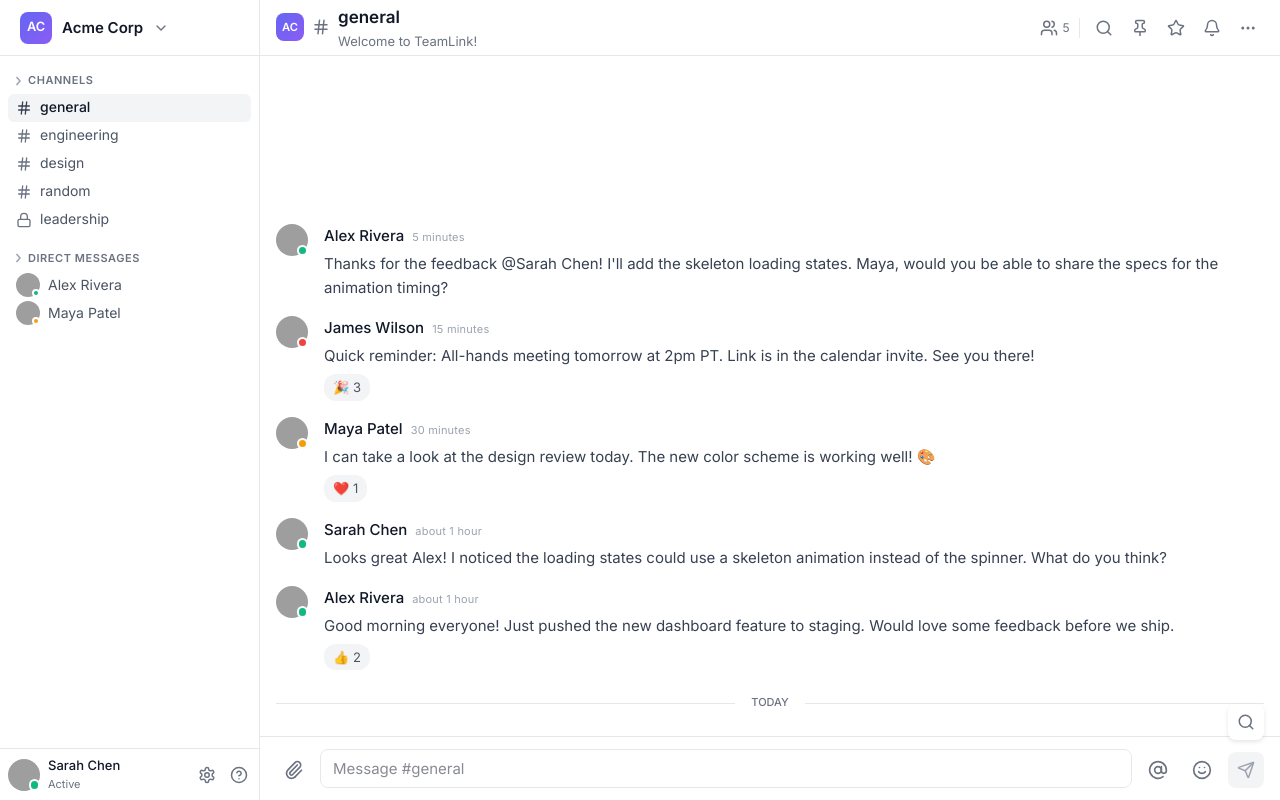
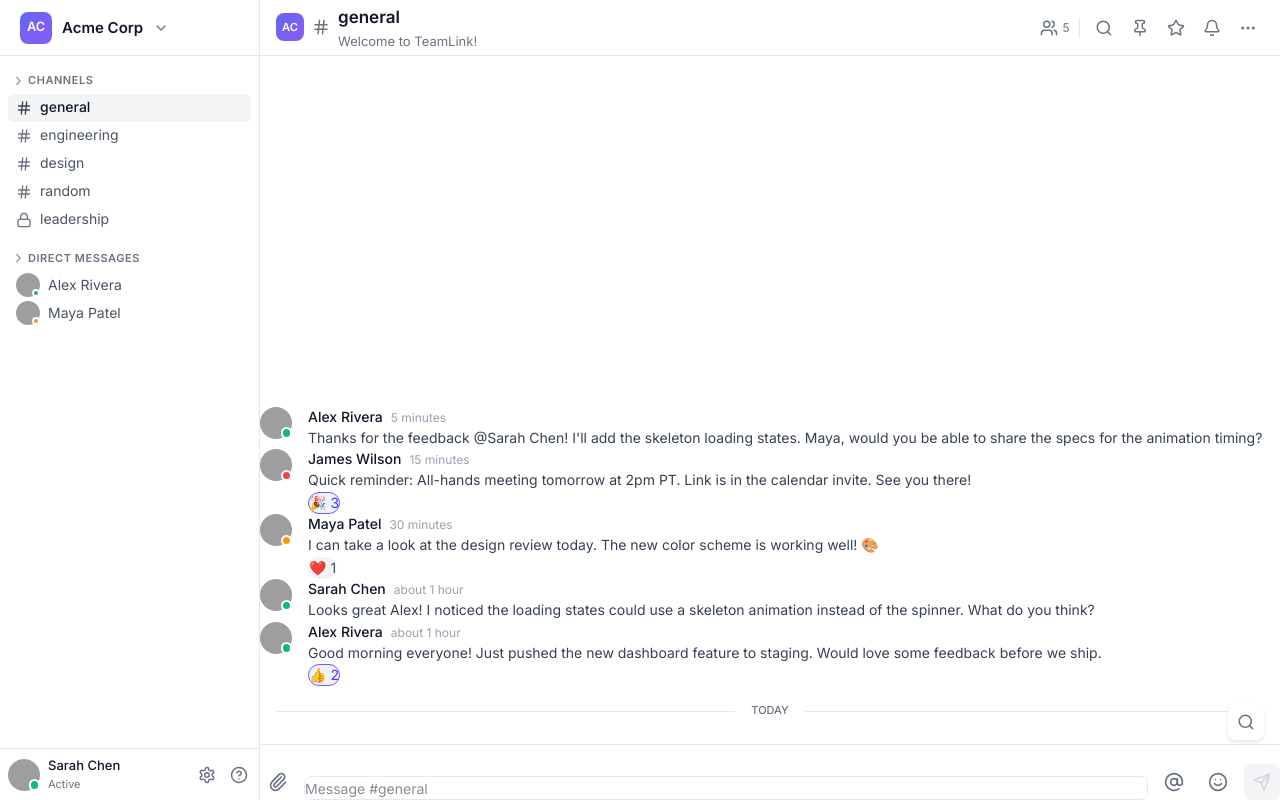
Before and after one commit to SamShawn/team-link, a Next.js app in the folder apps/web/: page / in a window 1280 px wide. Built offline with nearby package versions, Linux system fonts and the light colour scheme; grey boxes are pictures that could not be loaded.

Commit message:
feat: apply critical security and performance fixes to messaging components

```diff
--- a/apps/web/app/page.tsx
+++ b/apps/web/app/page.tsx
@@ -1,6 +1,7 @@
 'use client';
 
 import React, { useEffect, useState, useCallback, useRef } from 'react';
+import { v4 as uuidv4 } from 'uuid';
 import { useChatStore } from '../stores/chatStore';
 import {
   workspace,
@@ -91,7 +92,7 @@ export default function HomePage() {
 
   const handleSendMessage = useCallback((content: string) => {
     const newMessage: MessageType = {
-      id: `msg-${Date.now()}`,
+      id: uuidv4(),
       channelId: activeChannelId || activeDMId || '',
       threadId: null,
       authorId: currentUser.id,
@@ -116,6 +117,10 @@ export default function HomePage() {
 
   const handleTyping = useCallback(() => {
     setTyping(activeChannelId || null, activeDMId || null, currentUser.id, true);
+  }, [activeChannelId, activeDMId, currentUser.id, setTyping]);
+
+  const handleStopTyping = useCallback(() => {
+    setTyping(activeChannelId || null, activeDMId || null, currentUser.id, false);
   }, [activeChannelId, activeDMId, currentUser.id, setTyping]);
 
   const dmUsersWithIds = directMessages.map((dm) => ({
@@ -232,6 +237,7 @@ export default function HomePage() {
                         <Message
                           message={msg}
                           author={group.author}
+                          currentUserId={currentUser.id}
                           isGrouped={!isFirstInGroup}
                           isOwn={msg.authorId === currentUser.id}
                           onReact={(emoji) => handleReaction(msg.id, emoji)}
@@ -276,6 +282,7 @@ export default function HomePage() {
               : 'Type a message...'
           }
           onTyping={handleTyping}
+          onStopTyping={handleStopTyping}
         />
       </div>
     </div>
--- a/apps/web/components/chat/Composer.tsx
+++ b/apps/web/components/chat/Composer.tsx
@@ -1,7 +1,6 @@
 'use client';
 
-import React, { useState, useRef, useEffect } from 'react';
-import { clsx } from 'clsx';
+import React, { useState, useRef, useEffect, useCallback } from 'react';
 import { Send, Paperclip, AtSign, Smile } from 'lucide-react';
 
 interface ComposerProps {
@@ -9,6 +8,7 @@ interface ComposerProps {
   placeholder?: string;
   disabled?: boolean;
   onTyping?: () => void;
+  onStopTyping?: () => void;
 }
 
 export function Composer({
@@ -16,10 +16,20 @@ export function Composer({
   placeholder = 'Type a message...',
   disabled = false,
   onTyping,
+  onStopTyping,
 }: ComposerProps) {
   const [content, setContent] = useState('');
+  const [isFocused, setIsFocused] = useState(false);
   const textareaRef = useRef<HTMLTextAreaElement>(null);
   const typingTimeoutRef = useRef<NodeJS.Timeout | null>(null);
+
+  useEffect(() => {
+    return () => {
+      if (typingTimeoutRef.current) {
+        clearTimeout(typingTimeoutRef.current);
+      }
+    };
+  }, []);
 
   useEffect(() => {
     if (textareaRef.current) {
@@ -36,18 +46,22 @@ export function Composer({
       }
       onTyping();
       typingTimeoutRef.current = setTimeout(() => {
-        // Stop typing indicator
+        onStopTyping?.();
       }, 2000);
     }
   };
 
-  const handleSubmit = () => {
+  const handleSubmit = useCallback(() => {
     if (content.trim() && !disabled) {
       onSend(content.trim());
       setContent('');
+      if (typingTimeoutRef.current) {
+        clearTimeout(typingTimeoutRef.current);
+      }
+      onStopTyping?.();
       textareaRef.current?.focus();
     }
-  };
+  }, [content, disabled, onSend, onStopTyping]);
 
   const handleKeyDown = (e: React.KeyboardEvent<HTMLTextAreaElement>) => {
     if (e.key === 'Enter' && !e.shiftKey) {
@@ -56,73 +70,12 @@ export function Composer({
     }
   };
 
-  const containerStyle: React.CSSProperties = {
-    display: 'flex',
-    alignItems: 'flex-end',
-    gap: '8px',
-    padding: '12px 16px',
-    background: '#FFFFFF',
-    borderTop: '1px solid #E5E7EB',
-    minHeight: '56px',
-  };
-
-  const textareaStyle: React.CSSProperties = {
-    flex: 1,
-    minHeight: '24px',
-    maxHeight: '200px',
-    padding: '8px 12px',
-    border: '1px solid #E5E7EB',
-    borderRadius: '8px',
-    fontSize: '15px',
-    fontFamily: 'inherit',
-    color: '#111827',
-    background: '#FFFFFF',
-    outline: 'none',
-    resize: 'none',
-    lineHeight: 1.5,
-    transition: 'border-color 100ms, box-shadow 100ms',
-  };
-
-  const iconButtonStyle: React.CSSProperties = {
-    display: 'flex',
-    alignItems: 'center',
-    justifyContent: 'center',
-    width: '36px',
-    height: '36px',
-    border: 'none',
-    background: 'transparent',
-    borderRadius: '8px',
-    cursor: disabled ? 'not-allowed' : 'pointer',
-    color: disabled ? '#D1D5DB' : '#6B7280',
-    transition: 'all 100ms',
-  };
-
-  const sendButtonStyle: React.CSSProperties = {
-    display: 'flex',
-    alignItems: 'center',
-    justifyContent: 'center',
-    width: '36px',
-    height: '36px',
-    border: 'none',
-    background: content.trim() ? '#6366F1' : '#F3F4F6',
-    borderRadius: '8px',
-    cursor: content.trim() && !disabled ? 'pointer' : 'not-allowed',
-    color: content.trim() && !disabled ? '#FFFFFF' : '#9CA3AF',
-    transition: 'all 100ms',
-  };
-
   return (
-    <div style={containerStyle}>
+    <div className="flex items-end gap-2 px-4 py-3 bg-white border-t border-gray-200 min-h-14">
       <button
-        style={iconButtonStyle}
         disabled={disabled}
         aria-label="Attach file"
-        onMouseEnter={(e) => {
-          if (!disabled) e.currentTarget.style.background = '#F3F4F6';
-        }}
-        onMouseLeave={(e) => {
-          e.currentTarget.style.background = 'transparent';
-        }}
+        className="flex items-center justify-center w-9 h-9 border-none bg-transparent rounded-lg cursor-pointer text-gray-500 hover:bg-gray-100 transition-colors disabled:cursor-not-allowed disabled:text-gray-300"
       >
         <Paperclip size={20} />
       </button>
@@ -134,57 +87,33 @@ export function Composer({
         onKeyDown={handleKeyDown}
         placeholder={placeholder}
         disabled={disabled}
-        style={textareaStyle}
         rows={1}
-        onFocus={(e) => {
-          e.currentTarget.style.borderColor = '#6366F1';
-          e.currentTarget.style.boxShadow = '0 0 0 3px rgba(99, 102, 241, 0.25)';
-        }}
-        onBlur={(e) => {
-          e.currentTarget.style.borderColor = '#E5E7EB';
-          e.currentTarget.style.boxShadow = 'none';
-        }}
+        onFocus={() => setIsFocused(true)}
+        onBlur={() => setIsFocused(false)}
+        className="flex-1 min-h-6 max-h-48 py-2 px-3 border border-gray-200 rounded-lg text-sm font-inherit text-gray-900 bg-white outline-none resize-none leading-6 transition-colors focus:border-indigo-500 focus:ring-2 focus:ring-indigo-200 disabled:bg-gray-50 disabled:cursor-not-allowed"
       />
 
       <button
-        style={iconButtonStyle}
         disabled={disabled}
         aria-label="Insert mention"
-        onMouseEnter={(e) => {
-          if (!disabled) e.currentTarget.style.background = '#F3F4F6';
-        }}
-        onMouseLeave={(e) => {
-          e.currentTarget.style.background = 'transparent';
-        }}
+        className="flex items-center justify-center w-9 h-9 border-none bg-transparent rounded-lg cursor-pointer text-gray-500 hover:bg-gray-100 transition-colors disabled:cursor-not-allowed disabled:text-gray-300"
       >
         <AtSign size={20} />
       </button>
 
       <button
-        style={iconButtonStyle}
         disabled={disabled}
         aria-label="Add emoji"
-        onMouseEnter={(e) => {
-          if (!disabled) e.currentTarget.style.background = '#F3F4F6';
-        }}
-        onMouseLeave={(e) => {
-          e.currentTarget.style.background = 'transparent';
-        }}
+        className="flex items-center justify-center w-9 h-9 border-none bg-transparent rounded-lg cursor-pointer text-gray-500 hover:bg-gray-100 transition-colors disabled:cursor-not-allowed disabled:text-gray-300"
       >
         <Smile size={20} />
       </button>
 
       <button
-        style={sendButtonStyle}
         onClick={handleSubmit}
         disabled={!content.trim() || disabled}
         aria-label="Send message"
-        onMouseEnter={(e) => {
-          if (content.trim() && !disabled) e.currentTarget.style.background = '#4F46E5';
-        }}
-        onMouseLeave={(e) => {
-          e.currentTarget.style.background = content.trim() ? '#6366F1' : '#F3F4F6';
-        }}
+        className="flex items-center justify-center w-9 h-9 border-none rounded-lg transition-colors disabled:cursor-not-allowed disabled:bg-gray-100 disabled:text-gray-300 cursor-pointer bg-indigo-600 text-white hover:bg-indigo-700"
       >
         <Send size={18} />
       </button>
--- a/apps/web/components/chat/Message.tsx
+++ b/apps/web/components/chat/Message.tsx
@@ -1,16 +1,19 @@
+/* eslint-disable react/no-danger */
 'use client';
 
-import React, { useState } from 'react';
-import { clsx } from 'clsx';
+import React, { useState, useMemo, useCallback } from 'react';
+import DOMPurify from 'dompurify';
 import { MoreHorizontal, Smile, Reply, Edit2, Trash2 } from 'lucide-react';
 import { Avatar } from '../ui/Avatar';
 import { Dropdown } from '../ui/Dropdown';
-import type { Message as MessageType, User, Reaction } from '@teamlink/shared/types';
+import type { Message as MessageType, User } from '@teamlink/shared/types';
 import { formatDistanceToNow } from 'date-fns';
+import { clsx } from 'clsx';
 
 interface MessageProps {
   message: MessageType;
   author: User;
+  currentUserId: string;
   isGrouped?: boolean;
   showActions?: boolean;
   onReact?: (emoji: string) => void;
@@ -20,18 +23,22 @@ interface MessageProps {
   isOwn?: boolean;
 }
 
-const reactionColors: Record<string, string> = {
-  '👍': '#3B82F6',
-  '❤️': '#EF4444',
-  '😂': '#F59E0B',
-  '😮': '#8B5CF6',
-  '😢': '#06B6D4',
-  '🎉': '#10B981',
-};
+const quickReactions = ['👍', '❤️', '😂', '😮', '😢', '🎉'];
 
-export function Message({
+const reactionBadgeClasses = (
+  hasReacted: boolean
+): string =>
+  clsx(
+    'inline-flex items-center gap-1 px-2 py-0.5 rounded-full text-sm cursor-pointer transition-all duration-100',
+    hasReacted
+      ? 'bg-indigo-50 border border-indigo-500 text-indigo-600'
+      : 'bg-gray-100 border border-transparent text-gray-600 hover:bg-gray-200'
+  );
+
+export const Message = React.memo(function Message({
   message,
   author,
+  currentUserId,
   isGrouped = false,
   showActions = true,
   onReact,
@@ -43,168 +50,62 @@ export function Message({
   const [isHovered, setIsHovered] = useState(false);
   const [showReactionPicker, setShowReactionPicker] = useState(false);
 
-  const quickReactions = ['👍', '❤️', '😂', '😮', '😢', '🎉'];
+  const formattedTime = useMemo(
+    () => formatDistanceToNow(new Date(message.createdAt), { addSuffix: false }),
+    [message.createdAt]
+  );
 
-  const handleReaction = (emoji: string) => {
+  // XSS protection: sanitize HTML content
+  const sanitizedContent = useMemo(
+    () => DOMPurify.sanitize(message.content, { ALLOWED_TAGS: ['b', 'i', 'em', 'strong', 'code', 'pre'] }),
+    [message.content]
+  );
+
+  const handleReaction = useCallback((emoji: string) => {
     onReact?.(emoji);
     setShowReactionPicker(false);
-  };
-
-  const formatTime = (date: Date) => {
-    return formatDistanceToNow(new Date(date), { addSuffix: false });
-  };
-
-  const containerStyle: React.CSSProperties = {
-    display: 'flex',
-    gap: '12px',
-    padding: isGrouped ? '2px 16px' : '8px 16px',
-    transition: 'background 50ms',
-    background: isHovered ? '#F9FAFB' : 'transparent',
-    cursor: 'default',
-  };
-
-  const avatarContainerStyle: React.CSSProperties = {
-    width: '36px',
-    flexShrink: 0,
-    display: 'flex',
-    alignItems: 'flex-start',
-  };
-
-  const contentStyle: React.CSSProperties = {
-    flex: 1,
-    minWidth: 0,
-  };
-
-  const headerStyle: React.CSSProperties = {
-    display: 'flex',
-    alignItems: 'baseline',
-    gap: '8px',
-    marginBottom: isGrouped ? '0' : '4px',
-  };
-
-  const authorNameStyle: React.CSSProperties = {
-    fontWeight: 500,
-    fontSize: '15px',
-    color: '#111827',
-  };
-
-  const timestampStyle: React.CSSProperties = {
-    fontSize: '11px',
-    color: '#9CA3AF',
-    letterSpacing: '0.02em',
-  };
-
-  const bodyStyle: React.CSSProperties = {
-    fontSize: '15px',
-    lineHeight: 1.6,
-    color: '#374151',
-    wordWrap: 'break-word',
-  };
-
-  const reactionsStyle: React.CSSProperties = {
-    display: 'flex',
-    flexWrap: 'wrap',
-    gap: '4px',
-    marginTop: '6px',
-  };
-
-  const reactionBadgeStyle = (hasReacted: boolean, emojiColor?: string): React.CSSProperties => ({
-    display: 'inline-flex',
-    alignItems: 'center',
-    gap: '4px',
-    padding: '2px 8px',
-    borderRadius: '12px',
-    fontSize: '13px',
-    cursor: 'pointer',
-    transition: 'all 100ms',
-    background: hasReacted ? '#EEF2FF' : '#F3F4F6',
-    border: `1px solid ${hasReacted ? '#6366F1' : 'transparent'}`,
-    color: hasReacted ? '#4F46E5' : '#4B5563',
-  });
-
-  const actionsStyle: React.CSSProperties = {
-    position: 'absolute',
-    top: isGrouped ? '-16px' : '4px',
-    right: '16px',
-    display: 'flex',
-    gap: '2px',
-    padding: '4px',
-    background: '#FFFFFF',
-    borderRadius: '6px',
-    boxShadow: '0 1px 3px rgba(0,0,0,0.1)',
-    border: '1px solid #E5E7EB',
-    opacity: isHovered && showActions ? 1 : 0,
-    transition: 'opacity 100ms',
-  };
-
-  const actionButtonStyle: React.CSSProperties = {
-    display: 'flex',
-    alignItems: 'center',
-    justifyContent: 'center',
-    width: '28px',
-    height: '28px',
-    border: 'none',
-    background: 'transparent',
-    borderRadius: '4px',
-    cursor: 'pointer',
-    color: '#6B7280',
-    transition: 'all 50ms',
-  };
-
-  const reactionPickerStyle: React.CSSProperties = {
-    position: 'absolute',
-    top: '-40px',
-    left: '0',
-    display: 'flex',
-    gap: '2px',
-    padding: '6px',
-    background: '#FFFFFF',
-    borderRadius: '8px',
-    boxShadow: '0 4px 6px -1px rgba(0,0,0,0.07), 0 2px 4px -1px rgba(0,0,0,0.04)',
-    border: '1px solid #E5E7EB',
-    zIndex: 10,
-  };
-
-  const messageGroupStyle: React.CSSProperties = {
-    position: 'relative',
-  };
+  }, [onReact]);
 
   return (
     <div
-      style={messageGroupStyle}
+      className={clsx(
+        'relative px-4 py-1 transition-colors duration-100',
+        isHovered ? 'bg-gray-50' : 'bg-transparent'
+      )}
       onMouseEnter={() => setIsHovered(true)}
       onMouseLeave={() => {
         setIsHovered(false);
         setShowReactionPicker(false);
       }}
     >
+      {/* Action buttons */}
       {showActions && (
-        <div style={actionsStyle} className="message-actions">
+        <div
+          className={clsx(
+            'absolute top-0 right-4 flex gap-0.5 p-1 bg-white rounded-md shadow-sm border border-gray-200 z-10 transition-opacity duration-100',
+            isHovered && showActions ? 'opacity-100' : 'opacity-0 pointer-events-none',
+            isGrouped ? '-top-4' : 'top-1'
+          )}
+        >
           <button
-            style={actionButtonStyle}
             onClick={() => setShowReactionPicker(!showReactionPicker)}
             aria-label="Add reaction"
-            onMouseEnter={(e) => e.currentTarget.style.background = '#F3F4F6'}
-            onMouseLeave={(e) => e.currentTarget.style.background = 'transparent'}
+            className="flex items-center justify-center w-7 h-7 border-none bg-transparent rounded hover:bg-gray-100 cursor-pointer text-gray-500 transition-colors"
           >
             <Smile size={16} />
           </button>
           <button
-            style={actionButtonStyle}
             onClick={onReply}
             aria-label="Reply in thread"
-            onMouseEnter={(e) => e.currentTarget.style.background = '#F3F4F6'}
-            onMouseLeave={(e) => e.currentTarget.style.background = 'transparent'}
+            className="flex items-center justify-center w-7 h-7 border-none bg-transparent rounded hover:bg-gray-100 cursor-pointer text-gray-500 transition-colors"
           >
             <Reply size={16} />
           </button>
           <Dropdown
             trigger={
               <button
-                style={actionButtonStyle}
                 aria-label="More actions"
-                onMouseEnter={(e) => e.currentTarget.style.background = '#F3F4F6'}
-                onMouseLeave={(e) => e.currentTarget.style.background = 'transparent'}
+                className="flex items-center justify-center w-7 h-7 border-none bg-transparent rounded hover:bg-gray-100 cursor-pointer text-gray-500 transition-colors"
               >
                 <MoreHorizontal size={16} />
               </button>
@@ -231,23 +132,14 @@ export function Message({
         </div>
       )}
 
+      {/* Reaction picker */}
       {showReactionPicker && (
-        <div style={reactionPickerStyle}>
+        <div className="absolute -top-10 left-0 flex gap-0.5 p-1.5 bg-white rounded-lg shadow-md border border-gray-200 z-20">
           {quickReactions.map((emoji) => (
             <button
               key={emoji}
               onClick={() => handleReaction(emoji)}
-              style={{
-                fontSize: '18px',
-                padding: '4px',
-                border: 'none',
-                background: 'transparent',
-                borderRadius: '4px',
-                cursor: 'pointer',
-                transition: 'background 50ms',
-              }}
-              onMouseEnter={(e) => e.currentTarget.style.background = '#F3F4F6'}
-              onMouseLeave={(e) => e.currentTarget.style.background = 'transparent'}
+              className="text-lg p-1 border-none bg-transparent rounded cursor-pointer hover:bg-gray-100 transition-colors"
             >
               {emoji}
             </button>
@@ -255,46 +147,55 @@ export function Message({
         </div>
       )}
 
-      <div style={containerStyle}>
-        {isGrouped ? (
-          <div style={{ ...avatarContainerStyle, paddingLeft: '36px' }}>
-            <span style={{ fontSize: '11px', color: '#9CA3AF' }}>
-              {formatTime(new Date(message.createdAt))}
-            </span>
-          </div>
-        ) : (
-          <div style={avatarContainerStyle}>
-            <Avatar src={author.avatarUrl} name={author.displayName} size={32} status={author.status} showPresence />
-          </div>
-        )}
+      {/* Message content */}
+      <div className="flex gap-3 px-4 py-2">
+        {/* Avatar / timestamp column */}
+        <div className="w-9 flex-shrink-0 flex items-start">
+          {isGrouped ? (
+            <span className="text-xs text-gray-400 pl-9">{formattedTime}</span>
+          ) : (
+            <Avatar
+              src={author.avatarUrl}
+              name={author.displayName}
+              size={32}
+              status={author.status}
+              showPresence
+            />
+          )}
+        </div>
 
-        <div style={contentStyle}>
+        {/* Message body */}
+        <div className="flex-1 min-w-0">
+          {/* Header */}
           {!isGrouped && (
-            <div style={headerStyle}>
-              <span style={authorNameStyle}>{author.displayName}</span>
-              <span style={timestampStyle}>{formatTime(new Date(message.createdAt))}</span>
+            <div className="flex items-baseline gap-2 mb-0.5">
+              <span className="text-sm font-medium text-gray-900">{author.displayName}</span>
+              <span className="text-xs text-gray-400">{formattedTime}</span>
               {message.isEdited && (
-                <span style={{ fontSize: '11px', color: '#9CA3AF' }}>(edited)</span>
+                <span className="text-xs text-gray-400">(edited)</span>
               )}
             </div>
           )}
 
+          {/* Content */}
           {message.isDeleted ? (
-            <p style={{ ...bodyStyle, fontStyle: 'italic', color: '#9CA3AF' }}>
-              This message was deleted
-            </p>
+            <p className="text-sm text-gray-400 italic">This message was deleted</p>
           ) : (
-            <p style={bodyStyle}>{message.content}</p>
+            <p
+              className="text-sm leading-relaxed text-gray-700 break-words"
+              dangerouslySetInnerHTML={{ __html: sanitizedContent }}
+            />
           )}
 
+          {/* Reactions */}
           {message.reactions.length > 0 && (
-            <div style={reactionsStyle}>
+            <div className="flex flex-wrap gap-1 mt-1.5">
               {message.reactions.map((reaction) => {
-                const hasReacted = reaction.userIds.includes('current-user');
+                const hasReacted = reaction.userIds.includes(currentUserId);
                 return (
                   <span
                     key={reaction.emoji}
-                    style={reactionBadgeStyle(hasReacted, reactionColors[reaction.emoji])}
+                    className={reactionBadgeClasses(hasReacted)}
                   >
                     {reaction.emoji} {reaction.count}
                   </span>
@@ -306,4 +207,16 @@ export function Message({
       </div>
     </div>
   );
-}
+}, (prevProps, nextProps) => {
+  // Custom comparison for React.memo to prevent unnecessary re-renders
+  return (
+    prevProps.message.id === nextProps.message.id &&
+    prevProps.message.content === nextProps.message.content &&
+    prevProps.message.isEdited === nextProps.message.isEdited &&
+    prevProps.message.isDeleted === nextProps.message.isDeleted &&
+    prevProps.message.reactions.length === nextProps.message.reactions.length &&
+    prevProps.author.id === nextProps.author.id &&
+    prevProps.currentUserId === nextProps.currentUserId &&
+    prevProps.isGrouped === nextProps.isGrouped
+  );
+});
```
Also changed, not shown: apps/web/package.json (+10 -6 lines), 1 other file (tests, documents, lock files or other folders).
